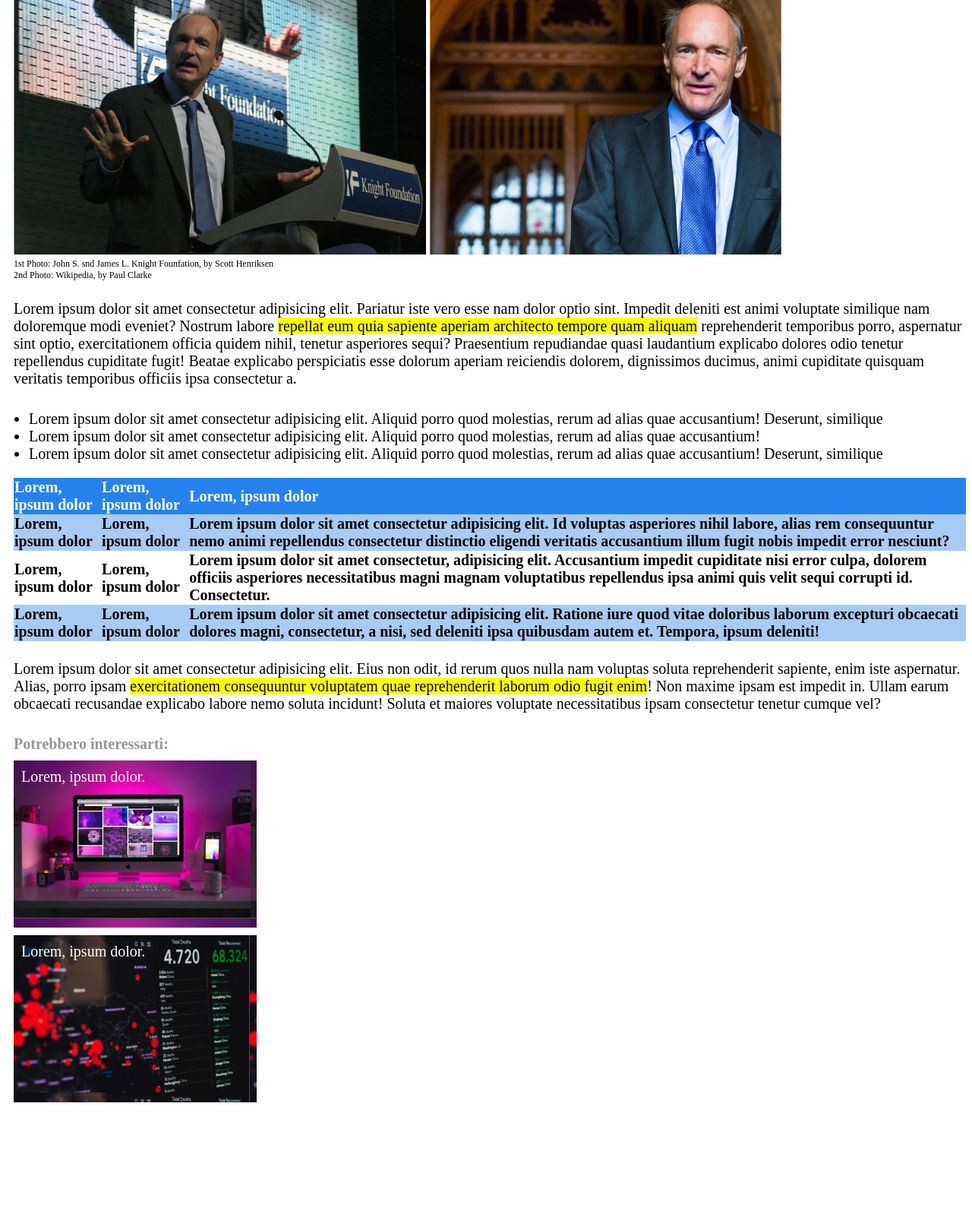
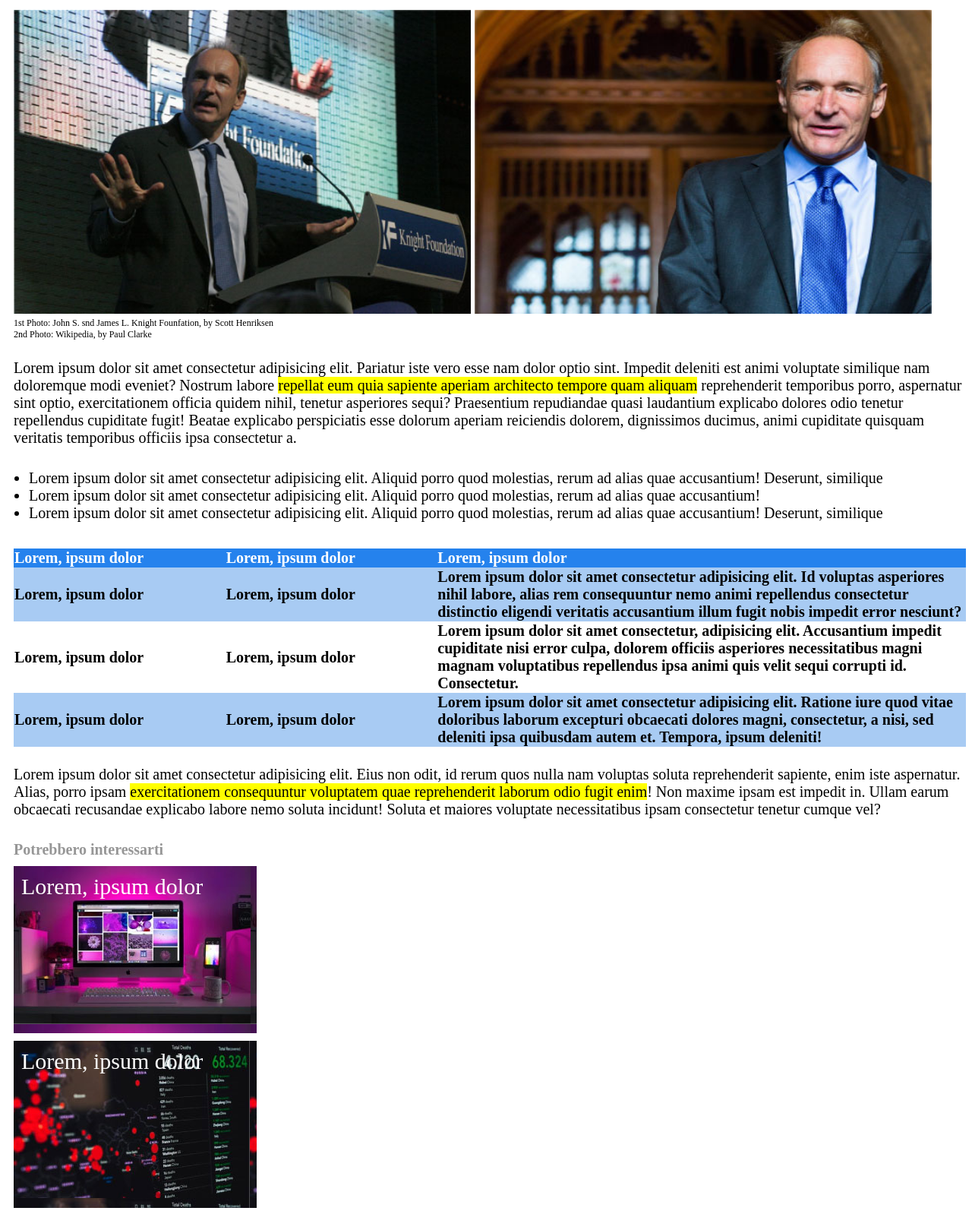
Before and after one commit to Lorenzo-Malatesta99/html-css-booleaner, a plain HTML site: page index.html in a window 1280 px wide. Shown: the part 383-1981 px from the top of the page at 76% size. Before the commit the page ends 1842 px from the top, so only its background shows below. Drawn offline with Linux system fonts and the light colour scheme.

Commit message:
Ultimi aggiustamenti del codice, e commenti nell'html

```diff
--- a/index.html
+++ b/index.html
@@ -1,35 +1,66 @@
 <!DOCTYPE html>
 <html lang="en">
   <head>
-    <meta charset="UTF-8">
-    <meta name="viewport" content="width=device-width, initial-scale=1.0">
+    <meta charset="UTF-8" />
+    <meta name="viewport" content="width=device-width, initial-scale=1.0" />
     <title>The Booleaner</title>
-    <link rel="stylesheet" href="./style.css">
+    <!-- collegamento al file css -->
+    <link rel="stylesheet" href="./style.css" />
   </head>
   <body>
+    <!-- titolo e logo in alto -->
     <header class="logosvg">
-        <h1 class="trasparente">                                                                                                                                .</h1>
-        <img class="resize-logo" src="./img/logo.svg" alt="Logo">
+      <h1 class="trasparente">.</h1>
+      <img class="resize-logo" src="./img/logo.svg" alt="Logo" />
     </header>
     <main>
-        <h1>Internet deve essere al servizio del "bene pubblico": il manifesto di Tim Berners-Lee</h1>
+      <!-- Titolo aricolo -->
+      <h1>
+        Internet deve essere al servizio del "bene pubblico": il manifesto di
+        Tim Berners-Lee
+      </h1>
       <div class="container-1">
         <strong>Scritto da <span class="autore">The Booleaner</span></strong>
         <p class="container-2">il 10/10/2020</p>
       </div>
+      <!-- immagini articolo -->
       <div class="immagini-alto">
-        <img src="./img/tim-1.jpg" alt="Foto di Tim 1">
-        <img src="./img/tim-2.jpg" alt="Foto di Tim 2">
+        <img src="./img/tim-1.jpg" alt="Foto di Tim 1" />
+        <img src="./img/tim-2.jpg" alt="Foto di Tim 2" />
       </div>
-        <div class="calce">1st Photo: John S. snd James L. Knight Founfation, by Scott Henriksen</div>
+      <!-- spiegazione immagini -->
+      <div class="calce">
+        1st Photo: John S. snd James L. Knight Founfation, by Scott Henriksen
+      </div>
       <div class="calce">2nd Photo: Wikipedia, by Paul Clarke</div>
+      <!-- primo testo -->
       <div class="testo">
-            Lorem ipsum dolor sit amet consectetur adipisicing elit. Pariatur iste vero esse nam dolor optio sint. Impedit deleniti  est animi voluptate similique nam doloremque modi eveniet? Nostrum labore <mark>repellat eum quia sapiente aperiam architecto tempore quam aliquam</mark> reprehenderit temporibus porro, aspernatur sint optio, exercitationem officia quidem nihil, tenetur asperiores sequi? Praesentium repudiandae quasi laudantium explicabo dolores odio tenetur repellendus cupiditate fugit! Beatae explicabo perspiciatis esse dolorum aperiam reiciendis dolorem, dignissimos ducimus, animi cupiditate quisquam veritatis temporibus officiis ipsa consectetur a.
+        Lorem ipsum dolor sit amet consectetur adipisicing elit. Pariatur iste
+        vero esse nam dolor optio sint. Impedit deleniti est animi voluptate
+        similique nam doloremque modi eveniet? Nostrum labore
+        <mark>repellat eum quia sapiente aperiam architecto tempore quam
+          aliquam</mark>
+        reprehenderit temporibus porro, aspernatur sint optio, exercitationem
+        officia quidem nihil, tenetur asperiores sequi? Praesentium repudiandae
+        quasi laudantium explicabo dolores odio tenetur repellendus cupiditate
+        fugit! Beatae explicabo perspiciatis esse dolorum aperiam reiciendis
+        dolorem, dignissimos ducimus, animi cupiditate quisquam veritatis
+        temporibus officiis ipsa consectetur a.
       </div>
+      <!-- lista non ordinata -->
       <ul class="posizione-ul">
-            <li>Lorem ipsum dolor sit amet consectetur adipisicing elit. Aliquid porro quod molestias, rerum ad alias quae accusantium! Deserunt, similique</li>
-            <li>Lorem ipsum dolor sit amet consectetur adipisicing elit. Aliquid porro quod molestias, rerum ad alias quae accusantium! </li>
-            <li>Lorem ipsum dolor sit amet consectetur adipisicing elit. Aliquid porro quod molestias, rerum ad alias quae accusantium! Deserunt, similique</li>
+        <li>
+          Lorem ipsum dolor sit amet consectetur adipisicing elit. Aliquid porro
+          quod molestias, rerum ad alias quae accusantium! Deserunt, similique
+        </li>
+        <li>
+          Lorem ipsum dolor sit amet consectetur adipisicing elit. Aliquid porro
+          quod molestias, rerum ad alias quae accusantium!
+        </li>
+        <li>
+          Lorem ipsum dolor sit amet consectetur adipisicing elit. Aliquid porro
+          quod molestias, rerum ad alias quae accusantium! Deserunt, similique
+        </li>
       </ul>
       <table>
         <!-- pannello parametri riga in alto -->
@@ -43,37 +74,57 @@
         </thead>
         <tbody>
           <!-- dati della tabella -->
-            <tr class="dati">
+          <tr>
             <!-- riga 1 -->
-                <th class="dati">Lorem, ipsum dolor</th>
-                <th class="dati">Lorem, ipsum dolor</th>
-                <th>Lorem ipsum dolor sit amet consectetur adipisicing elit. Id voluptas asperiores nihil labore, alias rem consequuntur nemo animi repellendus consectetur distinctio eligendi veritatis accusantium illum fugit nobis impedit error nesciunt?</th>
+            <th>Lorem, ipsum dolor</th>
+            <th>Lorem, ipsum dolor</th>
+            <th class="dati">
+              Lorem ipsum dolor sit amet consectetur adipisicing elit. Id
+              voluptas asperiores nihil labore, alias rem consequuntur nemo
+              animi repellendus consectetur distinctio eligendi veritatis
+              accusantium illum fugit nobis impedit error nesciunt?
+            </th>
           </tr>
           <tr class="riga2">
             <!-- riga 2 -->
-                <th class="dati">Lorem, ipsum dolor</th>
             <th>Lorem, ipsum dolor</th>
-                <th>Lorem ipsum dolor sit amet consectetur, adipisicing elit. Accusantium impedit cupiditate nisi error culpa, dolorem officiis asperiores necessitatibus magni magnam voluptatibus repellendus ipsa animi quis velit sequi corrupti id. Consectetur.</th>
+            <th>Lorem, ipsum dolor</th>
+            <th class="dati">
+              Lorem ipsum dolor sit amet consectetur, adipisicing elit.
+              Accusantium impedit cupiditate nisi error culpa, dolorem officiis
+              asperiores necessitatibus magni magnam voluptatibus repellendus
+              ipsa animi quis velit sequi corrupti id. Consectetur.
+            </th>
+          </tr>
           <tr>
             <!-- riga 3 -->
             <th>Lorem, ipsum dolor</th>
             <th>Lorem, ipsum dolor</th>
-                <th>Lorem ipsum dolor sit amet consectetur adipisicing elit. Ratione iure quod vitae doloribus laborum excepturi obcaecati dolores magni, consectetur, a nisi, sed deleniti ipsa quibusdam autem et. Tempora, ipsum deleniti!</th>
+            <th class="dati">
+              Lorem ipsum dolor sit amet consectetur adipisicing elit. Ratione
+              iure quod vitae doloribus laborum excepturi obcaecati dolores
+              magni, consectetur, a nisi, sed deleniti ipsa quibusdam autem et.
+              Tempora, ipsum deleniti!
+            </th>
+          </tr>
         </tbody>
-            <!-- Fine tabella -->
       </table>
+      <!-- secondo testo -->
       <div class="testo">
-            Lorem ipsum dolor sit amet consectetur adipisicing elit. Eius non odit, id rerum quos nulla nam voluptas soluta reprehenderit sapiente, enim iste aspernatur. Alias, porro ipsam <mark>exercitationem consequuntur voluptatem quae reprehenderit laborum odio fugit enim</mark>! Non maxime ipsam est impedit in. Ullam earum obcaecati recusandae explicabo labore nemo soluta incidunt! Soluta et maiores voluptate necessitatibus ipsam consectetur tenetur cumque vel?
+        Lorem ipsum dolor sit amet consectetur adipisicing elit. Eius non odit,
+        id rerum quos nulla nam voluptas soluta reprehenderit sapiente, enim
+        iste aspernatur. Alias, porro ipsam
+        <mark>exercitationem consequuntur voluptatem quae reprehenderit laborum
+        odio fugit enim</mark>! Non maxime ipsam est impedit in. Ullam earum obcaecati recusandae
+        explicabo labore nemo soluta incidunt! Soluta et maiores voluptate
+        necessitatibus ipsam consectetur tenetur cumque vel?
       </div>
       <div class="container-1">
-            <strong>Potrebbero interessarti:</strong>
+        <strong>Potrebbero interessarti</strong>
       </div>
-        <div class="immagini-finale1">
-            Lorem, ipsum dolor.
-        </div>
-        <div class="immagini-finale2">
-            Lorem, ipsum dolor.
-        </div>
+      <!-- ultime immagini -->
+      <div class="immagine1 finale">Lorem, ipsum dolor</div>
+      <div class="immagine2 finale">Lorem, ipsum dolor</div>
     </main>
   </body>
 </html>
--- a/style.css
+++ b/style.css
@@ -3,11 +3,15 @@ body{
 }
 .logosvg{
     background-image: url(./img/pattern.png);
-    background-size: contain;
-    height: auto;
+    background-size: auto;
     background-color:rgb(37, 130, 237);
+
 }
-
+.immagini-alto img{
+    display: inline;
+    width: 48%;
+    height: 400px;
+}
 .resize-logo{
     width: 300px;
     height: auto;
@@ -23,6 +27,7 @@ h1{
 }
 .trasparente{
     color: rgba(240, 255, 255, 0);
+    padding-bottom: 40px;
 }
 .autore{
     color: rgb(51, 203, 249);
@@ -50,32 +55,33 @@ h1{
     border-color:rgb(37, 130, 237) ;
 }
 table{
+    margin-top: 35px;
     text-align: left;
     background-color: rgb(168, 203, 243);
     border-collapse: collapse;
-
+    width: 100%;
+}
+th{
+    width: 20%;
 }
 .riga2{
     background-color: white;
 }
-.immagini-alto{
-    display: inline;
-    width: 1px;
-    height: auto;
+
+.immagine1{
+    background-image: url(./img/monitor.jpg);
 }
-.immagini-finale1{
-    background-image: url(./img/monitor.jpg);
+.immagine2{
+    background-image: url(./img/graph.jpg);
+}
+.finale{
     height: 200px;
     width: 300px;
     margin-top:10px;
     color: white;
     padding: 10px;
+    font-size: 30px;
 }
-.immagini-finale2{
-    background-image: url(./img/graph.jpg);
-    height: 200px;
-    width: 300px;
-    margin-top:10px;
-    color: white;
-    padding: 10px;
+.dati{
+    width: 50%;
 }
```
Lines whose indentation alone changed are shown as unchanged.
